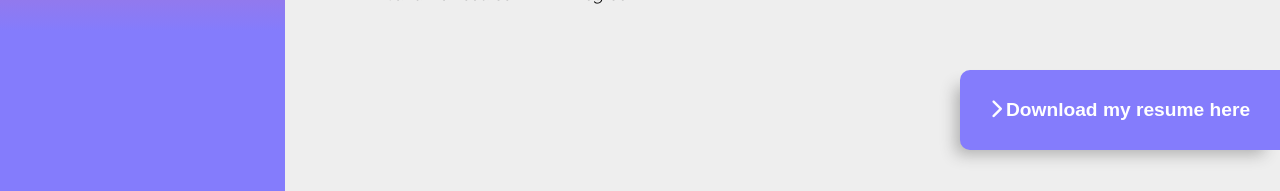
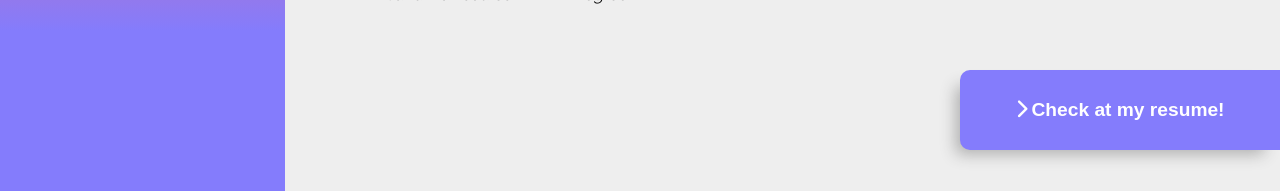
Before and after one commit to Rinaroar/react_portfolio, a React (Create React App) app in the folder portfolio_website_reactjs/: page /experiences in a window 1280 px wide. Shown: the part 609-800 px from the top of the page. Built offline with nearby package versions, Linux system fonts and the light colour scheme.

Commit message:
added resume.pdf's feature

```diff
--- /dev/null
+++ b/portfolio_website_reactjs/src/components/Resume.js
@@ -0,0 +1,25 @@
+import React, { Component } from 'react'
+import resume from '../img/front_end_dev.pdf';
+
+
+
+class Resume extends Component {
+
+  onResumeClick() {
+    window.open(resume);
+  }
+
+  render() {
+    return (
+      <button class="button-primary resume" onClick={this.onResumeClick}>
+        <a href={resume} target="_blank" rel="noopener noreferrer" ><i className="fa fa-chevron-right"></i>Check at my resume!</a>
+        <div class="overlay">
+          <div class="text"><i class="far fa-smile"></i><i class="far fa-smile"></i><i class="far fa-smile"></i></div>
+        </div>
+      </button>
+    )
+  }
+}
+
+
+export default Resume
--- a/portfolio_website_reactjs/src/components/Widecard.js
+++ b/portfolio_website_reactjs/src/components/Widecard.js
@@ -15,4 +15,5 @@ class Widecard extends Component {
   }
 }
 
+
 export default Widecard
--- a/portfolio_website_reactjs/src/contents/Experience.js
+++ b/portfolio_website_reactjs/src/contents/Experience.js
@@ -1,7 +1,7 @@
 import React, { Component } from 'react';
 import Widecard from '../components/Widecard';
+import Resume from '../components/Resume';
 
-// Create a whole component for the resume feature + add download's link
 
 class Experience extends Component {
     render() {
@@ -11,12 +11,7 @@ class Experience extends Component {
           <Widecard title="Front-End Developer" where=" SeLoger | Paris" from="September 2019" to="Present" during="Sandwich course in Master Degree"/>
           <Widecard title="Webdesigner | Knowledge Management Assistant" where="Société Générale | Paris" from="2018" to="2019" during="Sandwich course in Bachelor Degree"/>
           <Widecard title="Communication Assistant" where="EDF | Paris" from="2016" to="2018" during="Sandwich course in HND Degree"/>
-          <button class="button-primary resume">
-            <a href="" download><i className="fa fa-chevron-right"></i>Download my resume here</a>
-            <div class="overlay">
-              <div class="text"><i class="far fa-smile"></i><i class="far fa-smile"></i><i class="far fa-smile"></i></div>
-            </div>
-          </button>
+          <Resume/>
         </div>
       )
     }
```
